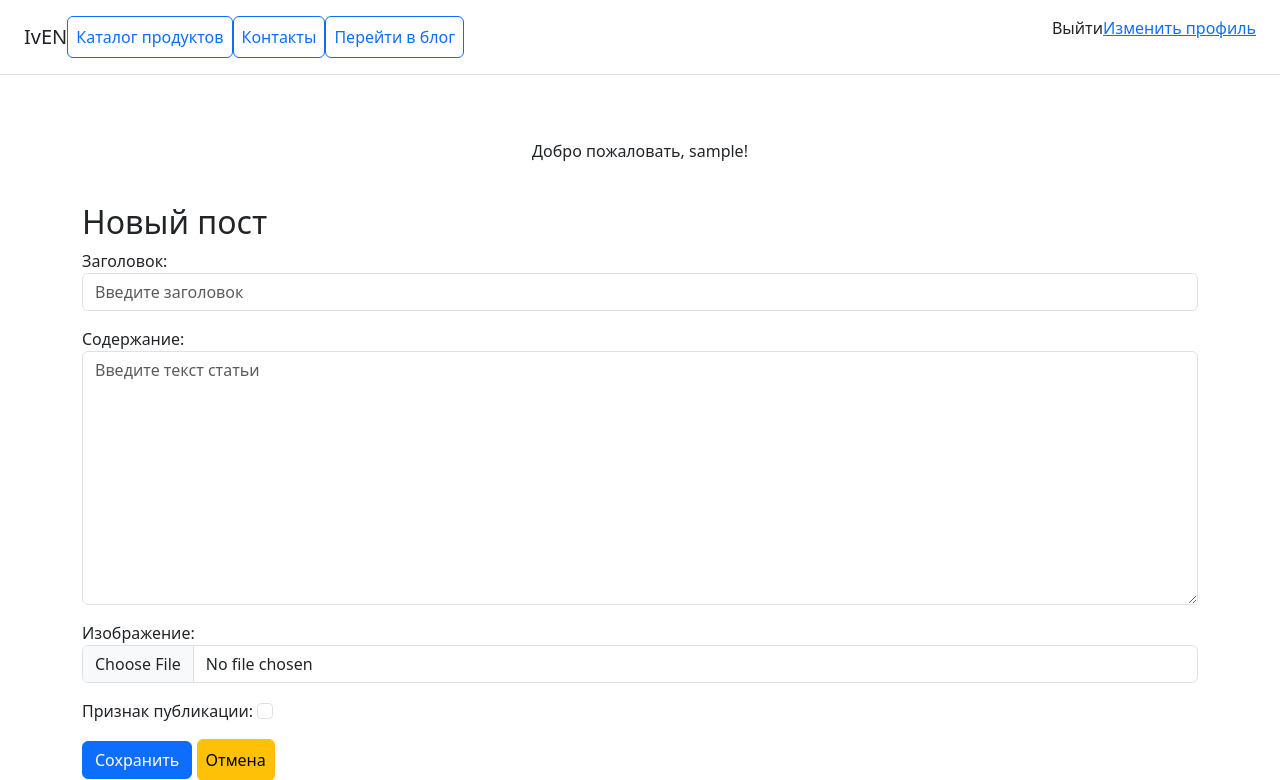
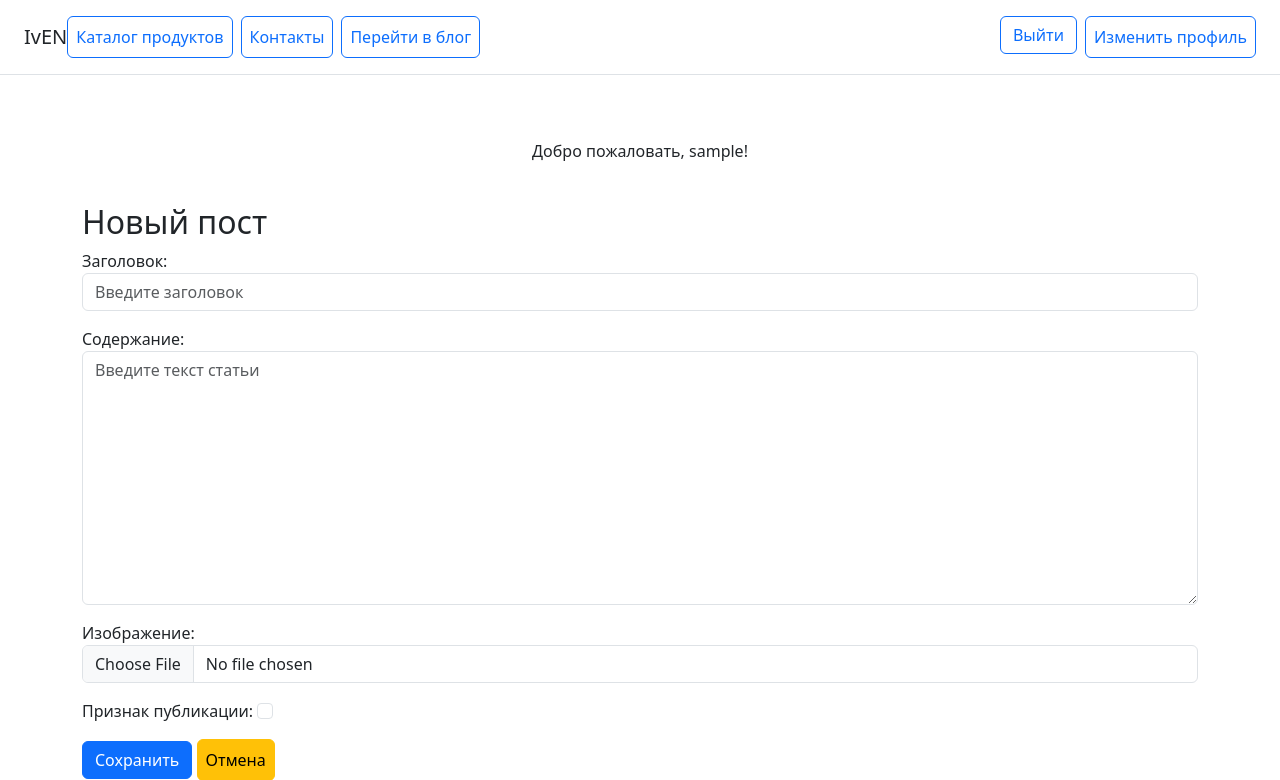
Before and after one commit to Iv-EN/useful_store, a Django app: page /blogs/create/ in a window 1280 px wide. Shown: the top 780 px of the page. Run offline with Django 5.2, Linux system fonts and the light colour scheme; the visitor is signed in with stand-in values (Sample User, id 1); some libraries are stand-ins or nearby versions.

Commit message:
Added padding to menu buttons

```diff
--- a/catalog/templates/catalog/includes/inc_menu.html
+++ b/catalog/templates/catalog/includes/inc_menu.html
@@ -2,17 +2,17 @@
     <h5 class="my-0 mr-md-auto font-weight-normal">IvEN</h5>
     <nav class="ms-auto d-flex justify-content-between w-100">
         <div class="d-flex">
-            <a class="p-2 btn btn-outline-primary" href="/">Каталог продуктов</a>
+            <a class="p-2 btn btn-outline-primary me-2" href="/">Каталог продуктов</a>
             {% if user.is_authenticated %}
             {% if request.path == '/' %}
-                <a class="p-2 btn btn-outline-primary" href="product/create">Добавить продукт</a>
+                <a class="p-2 btn btn-outline-primary me-2" href="product/create">Добавить продукт</a>
             {% endif %}
-            <a class="p-2 btn btn-outline-primary" href="/contacts/">Контакты</a>
+            <a class="p-2 btn btn-outline-primary me-2" href="/contacts/">Контакты</a>
             {% if request.path != '/blogs/' %}
-                <a class="p-2 btn btn-outline-primary" href="/blogs">Перейти в блог</a>
+                <a class="p-2 btn btn-outline-primary me-2" href="/blogs">Перейти в блог</a>
             {% endif %}
             {% if request.path == '/blogs/' %}
-                <a class="p-2 btn btn-outline-primary" href="{% url 'blog:post_create' %}">Новая статья</a>
+                <a class="p-2 btn btn-outline-primary me-2" href="{% url 'blog:post_create' %}">Новая статья</a>
             {% endif %}
             {% endif %}
         </div>
@@ -20,9 +20,9 @@
             {% if user.is_authenticated %}
                  <form action="{% url 'users:logout' %}" method="post" style="display:inline;">
                     {% csrf_token %}
-                    <button type="submit" class="dropdown-item dd-item-color">Выйти</button>
+                    <button type="submit" class="btn btn-outline-primary me-2">Выйти</button>
                  </form>
-                 <a m:5 href="{% url 'users:profile_edit' %}">Изменить профиль</a>
+                 <a class="p-2 btn btn-outline-primary" href="{% url 'users:profile_edit' %}">Изменить профиль</a>
             {% else %}
                 <a class="btn btn-outline-primary me-2" href="{% url 'users:login' %}">Войти</a>
                 <a class="btn btn-outline-primary" href="{% url 'users:register' %}">Зарегистрироваться</a>
```
